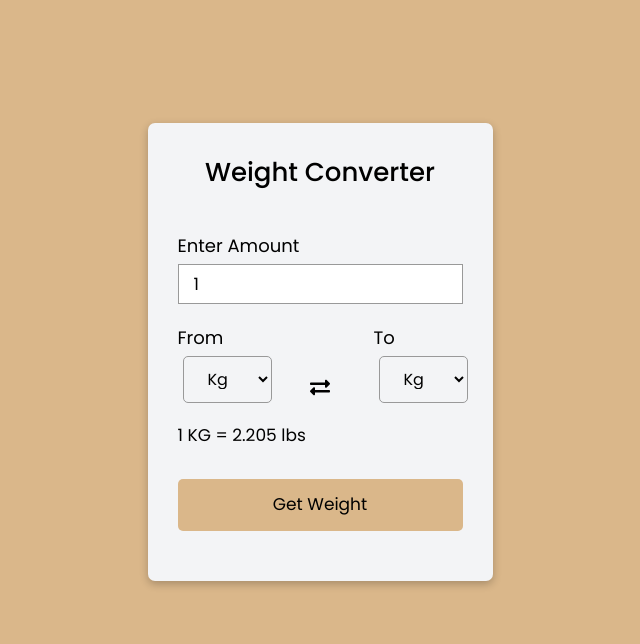
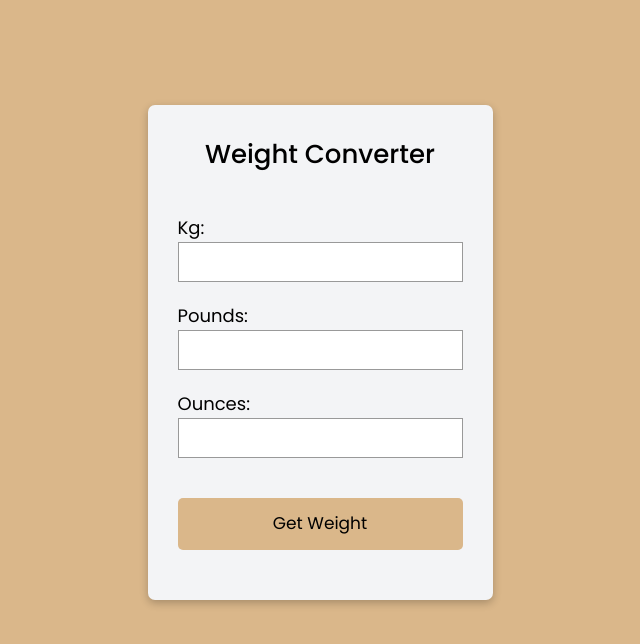
Before and after one commit to YousefXI/Mini-Projects, a plain HTML site: page Weight Converter App/index.html in a window 1280 px wide. Shown: the whole page, without its empty margins (320-960 px from the left). Drawn offline with Linux system fonts and the light colour scheme.

Commit message:
javascript almost done + changes in HTML and CSS

```diff
--- a/Weight Converter App/index.html
+++ b/Weight Converter App/index.html
@@ -16,34 +16,18 @@
    <div class="container">
       <header>Weight Converter</header>
       <form action="#">
-         <div class="amount">
-            <p>Enter Amount</p>
-            <input type="number" class="input" value="1">
+         <div class="amount amount_kg">
+            <p>Kg:</p>
+            <input type="number" class="input kg">
          </div>
-         <div class="drop-list">
-            <div class="from">
-               <p>From</p>
-               <div class="select-box">
-                  <select id="from">
-                     <option value="KG" id="kg">Kg</option>
-                     <option value="LBS" id="lbs">Lbs</option>
-                     <option value="OZ" id="oz">Oz</option>
-                  </select>
-               </div>
-            </div>
-            <div class="icon"><i class="fa fa-exchange-alt"></i></div>
-            <div class="to">
-               <p>To</p>
-               <div class="select-box">
-                  <select id="to">
-                     <option value="KG">Kg</option>
-                     <option value="LBS">Lbs</option>
-                     <option value="OZ">Oz</option>
-                  </select>
-               </div>
-            </div>
+         <div class="amount amount_lbs">
+            <p>Pounds:</p>
+            <input type="number" class="input lbs">
          </div>
-         <div class="output">1 KG = 2.205 lbs</div>
+         <div class="amount amount_oz">
+            <p>Ounces:</p>
+            <input type="number" class="input oz">
+         </div>
          <button class="converter-btn">Get Weight</button>
       </form>
    </div>
--- a/Weight Converter App/script.js
+++ b/Weight Converter App/script.js
@@ -2,9 +2,25 @@ const kgRef = document.getElementById("kg");
 const lbsRef = document.getElementById("lbs");
 const ozRef = document.getElementById("oz");
 
-const converterBtn = document.querySelector(".converter-btn");
+const convertFromKg = () => {
+   let kg = kgRef.value;
 
-converterBtn.addEventListener("click", function () {
-   let from = document.getElementById("from");
-   let to = document.getElementById("to");
-});
+   lbsRef.value = (kg * 2.205).toFixed(2);
+   ozRef.value = (kg * 35.274).toFixed(2);
+};
+
+const convertFromLbs = () => {
+   let lbs = lbsRef.value;
+
+   kgRef.value = (kg / 2.205).toFixed(2);
+   ozRef.value = (kg * 16).toFixed(2);
+};
+
+const convertFromOz = () => {
+   let oz = kgRef.value;
+
+   kgRef.value = (kg / 35.274).toFixed(2);
+   ozRef.value = (kg / 16).toFixed(2);
+};
+
+// https://codepen.io/Sicontis/pen/RZwpmx -- Prova questo
--- a/Weight Converter App/style.css
+++ b/Weight Converter App/style.css
@@ -85,6 +85,8 @@ body {
 
 .container form {
    margin: 40px 0 20px 0;
+   display: flex;
+   flex-direction: column;
 }
 
 form :where(input, select, button) {
@@ -95,7 +97,7 @@ form :where(input, select, button) {
 
 form p {
    font-size: 18px;
-   margin-bottom: 5px;
+   margin-bottom: 1px;
 }
 
 form input {
@@ -110,43 +112,8 @@ form input:focus {
    border: 2px solid var(--primary);
 }
 
-.drop-list {
-   display: flex;
-   align-items: center;
-   justify-content: space-between;
-   margin-top: 20px;
-}
-
-.select-box {
-   display: flex;
-   align-items: center;
-   justify-content: center;
-   background: var(--light);
-}
-
-.select-box select {
-   width: auto;
-   padding: 10px 20px;
-   font-size: 16px;
-   margin: 0 -5px 0 5px;
-   border: 1px solid #999;
-   border-radius: 5px;
-   background: var(--light);
-}
-
-.select-box img {
-   max-width: 25px;
-}
-
-.drop-list .icon {
-   cursor: pointer;
-   font-size: 20px;
-   margin-top: 3rem;
-}
-
-.output {
-   font-size: 17px;
-   margin: 20px 0 30px;
+.amount {
+   margin-bottom: 20px;
 }
 
 .converter-btn {
@@ -156,4 +123,5 @@ form input:focus {
    background: var(--primary);
    border-radius: 5px;
    columns: white;
+   margin-top: 20px;
 }
```
